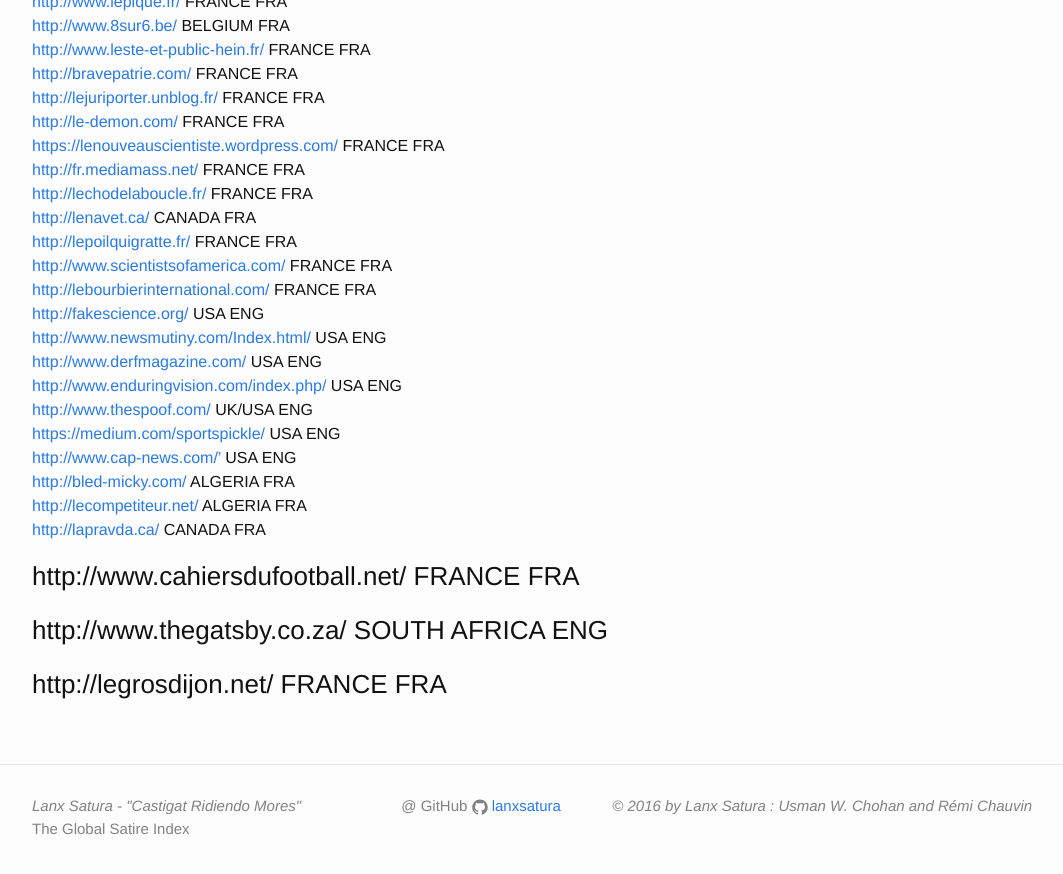
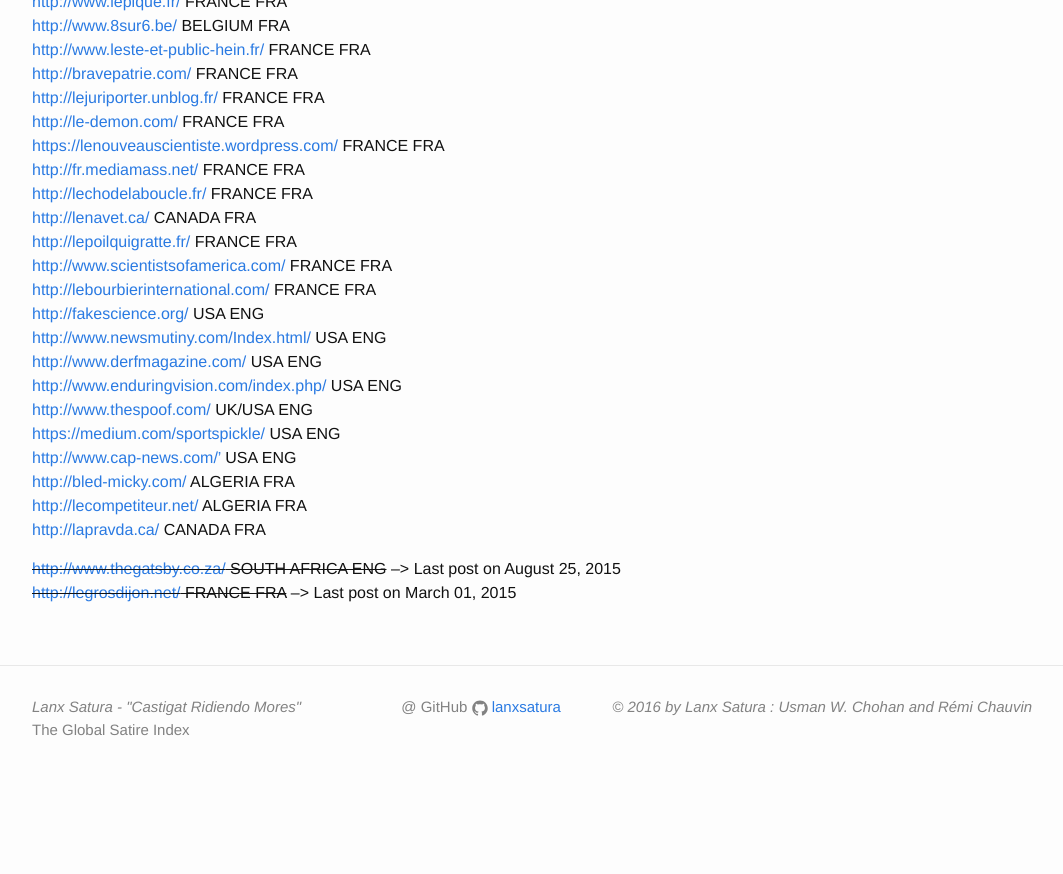
Before and after one commit to lanxsatura/lanxsatura.github.com, a Jekyll site: the page built from _posts/2016-02-17-Websites in rating process.markdown, in a window 1280 px wide and 900 px high, scrolled down 594 px. Shown: the top 874 px of the window, without its empty margins (88-1151 px from the left). Built offline with Jekyll 4.4.1, drawn with Linux system fonts in a browser that asks for light colours; after the commit the page ends 1395 px from its top, so only the background shows below that.

Commit message:
edit post - rating process 2017

```diff
--- a/_posts/2016-02-17-Websites in rating process.markdown
+++ b/_posts/2016-02-17-Websites in rating process.markdown
@@ -42,6 +42,6 @@ We do not consider Facebook pages,Twitter pages nor non-browsable 'prank' websit
 <a target='_blank' href='http://bled-micky.com/'>http://bled-micky.com/</a> ALGERIA FRA<br />
 <a target='_blank' href='http://lecompetiteur.net/'>http://lecompetiteur.net/</a> ALGERIA FRA<br />
 <a target='_blank' href='http://lapravda.ca/'>http://lapravda.ca/</a> CANADA FRA<br />
-### http://www.cahiersdufootball.net/ FRANCE FRA<br />
-### http://www.thegatsby.co.za/ SOUTH AFRICA ENG<br />
-### http://legrosdijon.net/ FRANCE FRA<br />
+
+<del><a target='_blank' href='http://www.thegatsby.co.za/'>http://www.thegatsby.co.za/</a> SOUTH AFRICA ENG</del>  --> Last post on August 25, 2015<br />
+<del><a target='_blank' href='http://legrosdijon.net/'>http://legrosdijon.net/</a> FRANCE FRA</del>  --> Last post on March 01, 2015
```
